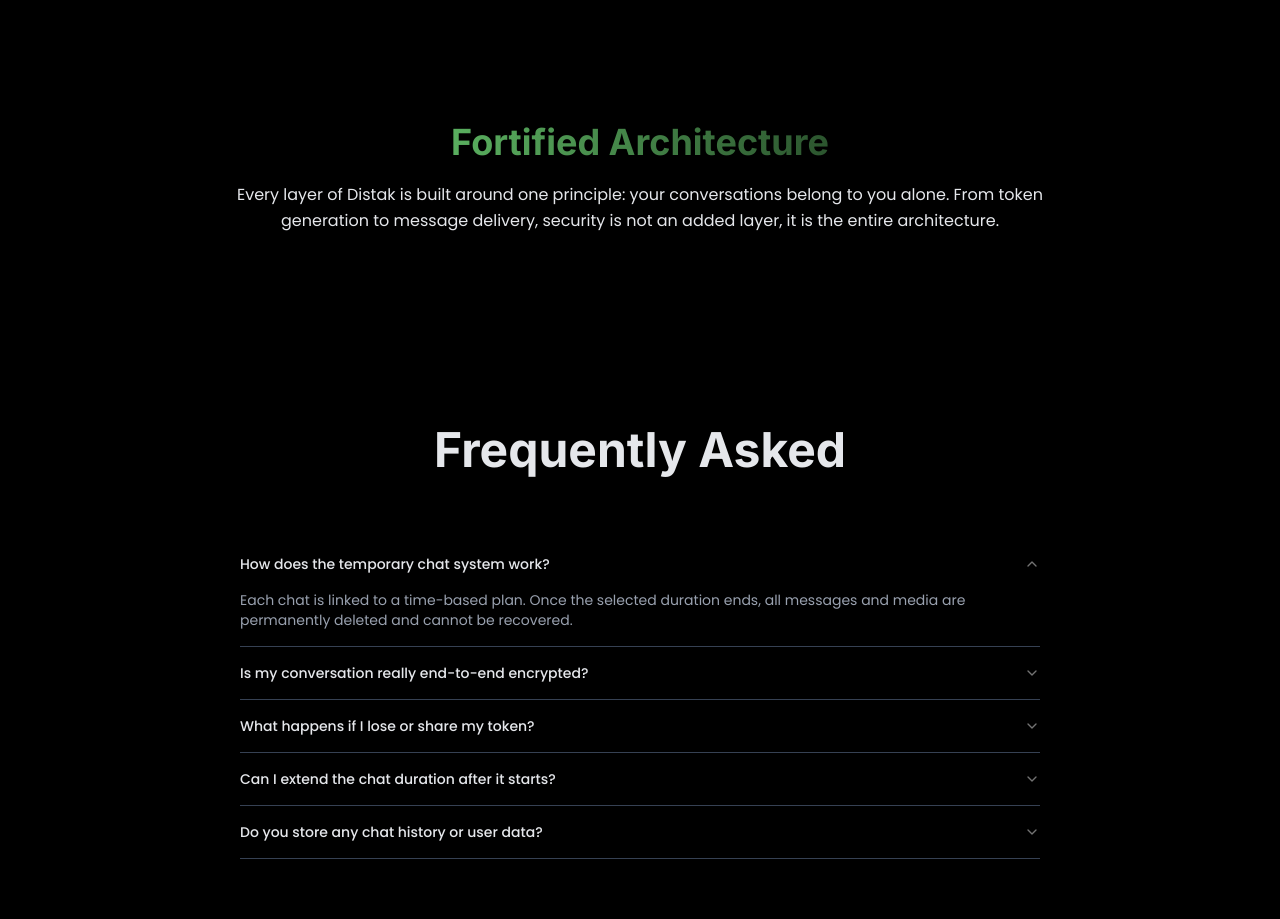
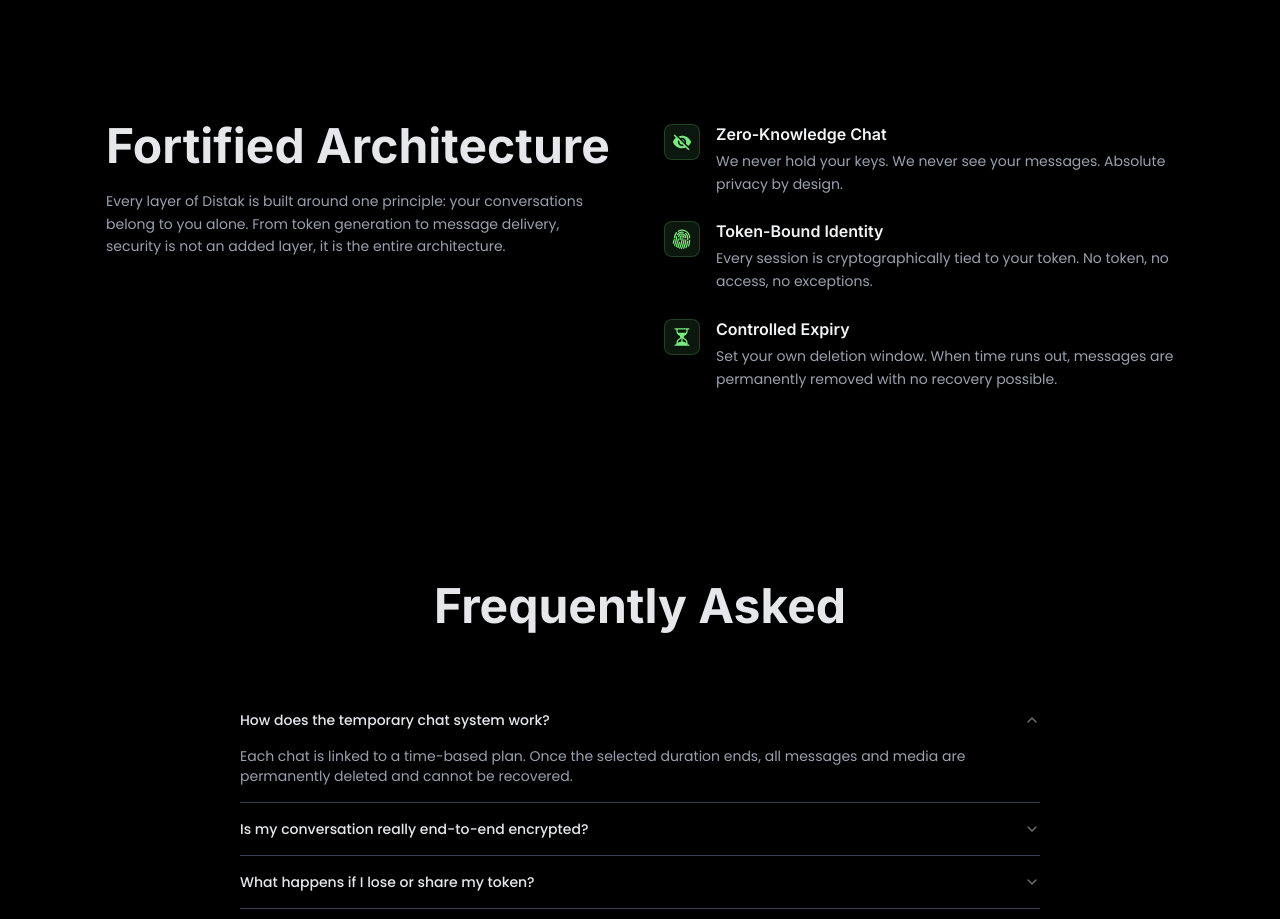
Before and after one commit to tahmid-khan-hub/Distak, a Next.js app: page / in a window 1280 px wide. Shown: the part 1940-2859 px from the top of the page. Built offline with nearby package versions, Linux system fonts and the light colour scheme; no server answers.

Commit message:
Design and structure the Safety and Security section

```diff
--- a/app/HomeComponents/SafetyAndSecurity/SafetyAndSecurity.tsx
+++ b/app/HomeComponents/SafetyAndSecurity/SafetyAndSecurity.tsx
@@ -1,10 +1,8 @@
 "use client";
-import Image from "next/image";
 import SecurityContent from "./components/SecurityContent";
-import { motion } from "framer-motion";
-import AnimateOnView from "@/app/hooks/AnimateOnView";
 import { MdVisibilityOff } from "react-icons/md";
 import { BsFingerprint, BsHourglassSplit } from "react-icons/bs";
+import SecurityContentFeatures from "./components/SecurityContentFeatures";
 
 const features = [
   {
@@ -30,15 +28,19 @@
 const SafetyAndSecurity = () => {
   return (
     <div className="py-24">
-      <div className="max-w-4xl mx-auto text-center">
+      <div className="max-w-275 mx-auto text-center px-4">
         {/* content */}
-        {/* heading part  */}
-        <div>
-          <SecurityContent />
+        <div className="grid grid-cols-1 md:grid-cols-2 gap-12">
+          {/* heading part  */}
+          <div>
+            <SecurityContent />
+          </div>
+
+          {/* features */}
+          <div>
+            <SecurityContentFeatures features={features} />
+          </div>
         </div>
-
-        {/* features */}
-
       </div>
     </div>
   );
--- a/app/HomeComponents/SafetyAndSecurity/components/SecurityContent.tsx
+++ b/app/HomeComponents/SafetyAndSecurity/components/SecurityContent.tsx
@@ -2,15 +2,15 @@
 
 const SecurityContent = () => {
   return (
-    <div className="space-y-5 text-gray-200">
+    <div className="space-y-5 text-left">
       <AnimateOnView direction="left" delay={0.25} duration={0.6}>
-        <h2 className="inter text-4xl font-bold  bg-linear-to-r from-primary to-primary/10 bg-clip-text text-transparent">
+        <h2 className="inter text-4xl md:text-5xl font-bold text-gray-200 ">
           Fortified Architecture
         </h2>
       </AnimateOnView>
 
       <AnimateOnView direction="left" delay={0.35} duration={0.8}>
-        <p className="poppins leading-relaxed">
+        <p className="poppins text-gray-400 text-sm leading-relaxed">
           Every layer of Distak is built around one principle: your conversations belong to you alone. From token generation to message delivery, security is not an added layer, it is the entire architecture.
         </p>
       </AnimateOnView>
--- a/app/HomeComponents/SafetyAndSecurity/components/SecurityContentFeatures.tsx
+++ b/app/HomeComponents/SafetyAndSecurity/components/SecurityContentFeatures.tsx
@@ -1,10 +1,44 @@
+import AnimateOnView from "@/app/hooks/AnimateOnView";
+import { ReactNode } from "react";
 
-const SecurityContentFeatures = () => {
-    return (
-        <div>
+interface SecurityContentFeaturesProps {
+  features: {
+    icon: ReactNode;
+    title: string;
+    description: string;
+  }[];
+}
 
-        </div>
-    );
+const SecurityContentFeatures = ({ features }: SecurityContentFeaturesProps) => {
+  return (
+    <div className="space-y-6">
+      {features.map((feature, index) => (
+        <AnimateOnView
+          key={feature.title}
+          direction="right"
+          delay={0.2 + index * 0.15}
+          duration={0.6}
+        >
+          <div className="flex items-start gap-4">
+            {/* Icon box */}
+            <div className="mt-0.5 w-9 h-9 rounded-md bg-primary/10 border border-primary/20 flex items-center justify-center shrink-0 hover:bg-primary/5">
+              {feature.icon}
+            </div>
+
+            {/* Text */}
+            <div className="space-y-1 text-left">
+              <h3 className="inter font-semibold text-gray-100">
+                {feature.title}
+              </h3>
+              <p className="poppins text-sm text-gray-400 leading-relaxed">
+                {feature.description}
+              </p>
+            </div>
+          </div>
+        </AnimateOnView>
+      ))}
+    </div>
+  );
 };
 
 export default SecurityContentFeatures;
```
